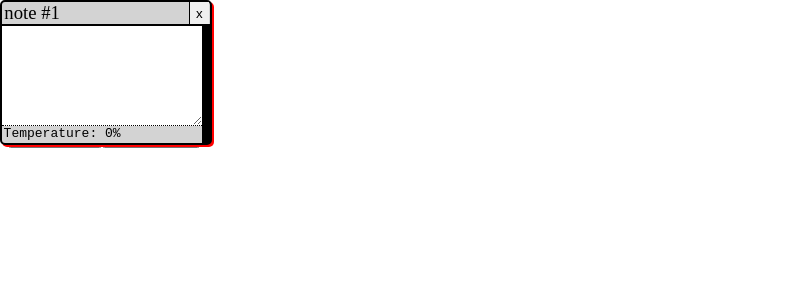
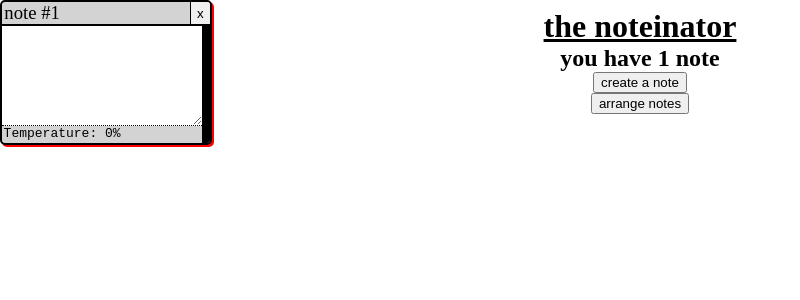
Before and after one commit to staten-island-tech/vue-reactivity-whydoesthecodenotwork, a Vue app in the folder timer/: page / in a window 1280 px wide. Both pictures are taken after a click on the button "create a note". Shown: the top 300 px of the page, without its empty margins (0-800 px from the left). Built offline with nearby package versions, Linux system fonts and the light colour scheme.

Commit message:
mostly css

```diff
--- a/timer/src/components/Note.vue
+++ b/timer/src/components/Note.vue
@@ -10,6 +10,7 @@
         <div class="title" :style="{ cursor: cursor }">
             <h3
                 @mousedown.exact="startMove"
+                @input="heat"
                 contenteditable="false"
                 ref="titleElement"
                 title="drag note to move, CONTROL CLICK to rename note"
@@ -64,7 +65,7 @@ const cursor = ref("grab");
 // good enough
 function changeWidth() {
     // console.log("ow");
-    titleElement.value.style.maxWidth = `calc(${Math.max(200, textareaElement.value.getBoundingClientRect().width)}px + 0.5rem - 1.5em)`;
+    titleElement.value.style.maxWidth = `calc(${Math.max(200, textareaElement.value.getBoundingClientRect().width)}px + 0.5rem - 1ch)`;
     // textareaElement.width = titleElement.value.style.maxWidth;
 }
 
@@ -166,6 +167,7 @@ window.addEventListener("keyup", (event) => {
     background-color: rgb(211, 211, 211);
     border: 2px solid rgb(0, 0, 0);
     border-radius: 5px;
+    overflow: hidden;
     display: flex;
     flex-direction: column;
     position: absolute;
@@ -178,6 +180,7 @@ window.addEventListener("keyup", (event) => {
 .card .title {
     display: flex;
     border-bottom: 2px solid rgb(0, 0, 0);
+    gap: 0.5ch;
 }
 
 .card .title h3 {
@@ -199,7 +202,8 @@ window.addEventListener("keyup", (event) => {
 .card .title button {
     border: none;
     border-left: 1px solid;
-    width: 1.5em;
+    width: 1ch;
+    box-sizing: content-box;
 }
 
 .card #content {
@@ -219,7 +223,6 @@ window.addEventListener("keyup", (event) => {
     flex-grow: 1;
     border-bottom: 1px dotted rgb(0, 0, 0);
     min-width: 200px;
-    width: 100%;
     min-height: 100px;
     resize: both;
 }
--- a/timer/src/stores/notes.js
+++ b/timer/src/stores/notes.js
@@ -47,5 +47,10 @@ export const useNotes = defineStore("notes", () => {
         Note.z = list.length - 1;
         Note.focus = true;
     }
-    return { noteList, helpfulLength, clear, addNote, updateZ, spotlight };
+    function spotdark() {
+        list.forEach((note) => {
+            note.focus = false;
+        });
+    }
+    return { noteList, helpfulLength, clear, addNote, updateZ, spotlight, spotdark };
 });
--- a/timer/src/views/Main.vue
+++ b/timer/src/views/Main.vue
@@ -24,14 +24,15 @@ function arrange() {
     noteList.value.forEach((note) => {
         const element = document.querySelector(`.card#id${note.z}`);
         element.style.position = "static";
+    });
+    noteList.value.forEach((note) => {
+        const element = document.querySelector(`.card#id${note.z}`);
         const pos = element.getBoundingClientRect();
         note.x = pos.x;
         note.y = pos.y;
-        console.log(note);
     });
     Array.from(document.querySelectorAll(".card")).forEach((element) => {
         const note = noteList.value[element.id.slice(2)];
-        console.log(note);
         element.style.position = "absolute";
         element.style.left = note.x;
         element.style.top = note.y;
@@ -40,10 +41,10 @@ function arrange() {
 </script>
 
 <template>
-    <div :style="{ userSelect: canSelect, webkitUserSelect: canSelect }">
+    <div :style="{ userSelect: canSelect, webkitUserSelect: canSelect }" id="main">
         <h1>the noteinator</h1>
         <div v-if="helpfulLength > 0">
-            <h2>you have {{ helpfulLength }} note{{ helpfulLength > 1 ? "s" : "" }}:</h2>
+            <h2>you have {{ helpfulLength }} note{{ helpfulLength > 1 ? "s" : "" }}</h2>
             <div id="notes">
                 <Note v-for="note in noteList" :key="note" :Note="note" @explode="explode" @yeehaw="toggleSelect" @spotlight="notes.spotlight" />
             </div>
@@ -56,11 +57,24 @@ function arrange() {
 
 <style></style>
 <style scoped>
+#main {
+    display: flex;
+    flex-direction: column;
+    align-items: center;
+}
+
+h1,
+h2 {
+    margin: auto 0;
+}
+
 h1 {
     text-decoration: underline;
 }
+
 #notes {
     display: flex;
     flex-wrap: wrap;
+    align-self: stretch;
 }
 </style>
```
